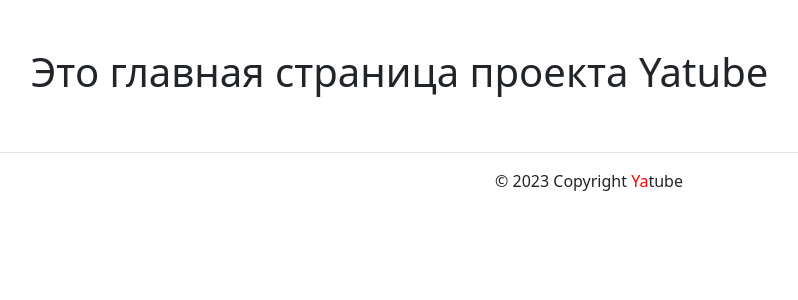
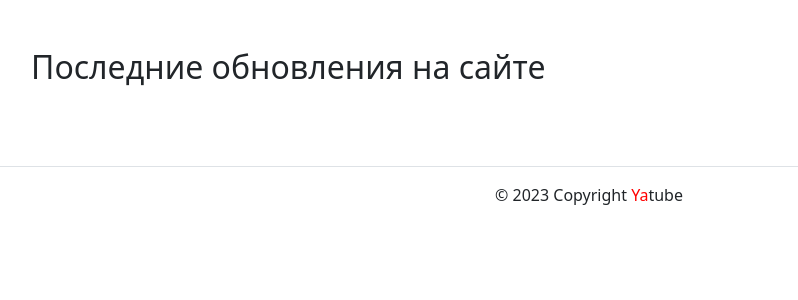
Before and after one commit to MPolskov/yatube_project, a Django app: page / in a window 1280 px wide. Shown: the part 56-356 px from the top of the page, without its empty margins (51-849 px from the left). Run offline with Django 3.2, Linux system fonts and the light colour scheme; data that the repository does not hold is empty; some libraries are stand-ins or nearby versions.

Commit message:
Подготовка к сдаче на ревью

```diff
--- a/yatube/posts/admin.py
+++ b/yatube/posts/admin.py
@@ -13,7 +13,7 @@ class PostAdmin(admin.ModelAdmin):
     list_editable = ('group',)
     search_fields = ('text',)
     list_filter = ('pub_date',)
-    empty_value_display = '-Пусто-'
+    empty_value_display = '-пусто-'
 
 
 admin.site.register(Post, PostAdmin)
--- a/yatube/posts/views.py
+++ b/yatube/posts/views.py
@@ -1,13 +1,12 @@
-from django.http import HttpResponse
 from django.shortcuts import render, get_object_or_404
 from .models import Post, Group
+
 
 def index(request):
     template = 'posts/index.html'
     posts = Post.objects.order_by('-pub_date')[:10]
     context = {
-        'title': 'Yatube',
-        'text': 'Это главная страница проекта Yatube',
+        'title': 'Последние обновления на сайте',
         'posts': posts,
     }
     return render(request, template, context)
@@ -18,9 +17,8 @@ def group_posts(request, slug):
     group = get_object_or_404(Group, slug=slug)
     posts = Post.objects.filter(group=group).order_by('-pub_date')[:10]
     context = {
-        'title': 'Группы Yatube',
+        'title': f'Записи сообщества {group}',
         'group': group,
         'posts': posts,
-        'text': 'Здесь будет информация о группах проекта Yatube'
     }
     return render(request, template, context)
--- a/yatube/templates/base.html
+++ b/yatube/templates/base.html
@@ -1,18 +1,15 @@
-<!DOCTYPE html> <!-- Используется html 5 версии -->
+<!DOCTYPE html>
 {% load static %}
-<html lang="ru"> <!-- Язык сайта - русский -->
+<html lang="ru">
   <head>
-    <meta charset="utf-8"> <!-- Кодировка сайта -->
-    <!-- Сайт готов работать с мобильными устройствами -->
+    <meta charset="utf-8">
     <meta name="viewport" content="width=device-width, initial-scale=1">
-    <!-- Загружаем фав-иконки -->
     <link rel="icon" href="img/fav/fav.ico" type="image">
     <link rel="apple-touch-icon" sizes="180x180" href="img/fav/apple-touch-icon.png">
     <link rel="icon" type="image/png" sizes="32x32" href="img/fav/favicon-32x32.png">
     <link rel="icon" type="image/png" sizes="16x16" href="img/fav/favicon-16x16.png">
     <meta name="msapplication-TileColor" content="#000">
     <meta name="theme-color" content="#ffffff">
-    <!-- Подключен файл со стандартными стилями бустрап -->
     <link rel="stylesheet" href="{% static 'css/bootstrap.min.css' %}">
     <title>{{title}}</title>
   </head>
@@ -21,12 +18,11 @@
       {% include 'includes/header.html' %}
     </header>
     <main>
-      {# {% include 'posts/index.html'%} #}
       {% block content %}
+        Контент не подгрузился
       {% endblock%}
-      {# {% include 'posts/group_list.html'%} #}
     </main>
-    <footer>
+    <footer class="border-top text-center py-3">
       {% include 'includes/footer.html' %}
     </footer>
   </body>
--- a/yatube/templates/includes/footer.html
+++ b/yatube/templates/includes/footer.html
@@ -1,10 +1,3 @@
 
 {% load static %}
-   <!-- Использованы классы бустрапа: -->
-    <!-- border-top: создаёт тонкую линию сверху блока -->
-    <!-- text-center: выравнивает текстовые блоки внутри блока по центру -->
-    <!-- py-3: контент внутри размещается с отступом сверху и снизу -->
-<footer class="border-top text-center py-3">
-    <!-- тег span используется для добавления нужных стилей отдельным участкам текста -->
-    <p>© 2023 Copyright <span style="color:red">Ya</span>tube</p>
-</footer>
+<p>© 2023 Copyright <span style="color:red">Ya</span>tube</p>
--- a/yatube/templates/includes/header.html
+++ b/yatube/templates/includes/header.html
@@ -1,12 +1,9 @@
 
 {% load static %}
- <!-- Использованы классы бустрапа для создания типовой навигации с логотипом -->
-      <!-- В дальнейшем тут будет создано полноценное меню -->
 <nav class="navbar navbar-light" style="background-color: lightskyblue">
   <div class="container">
     <a class="navbar-brand" href="{% url 'posts:index' %}">
       <img src="{% static 'img/logo.png' %}" width="30" height="30" class="d-inline-block align-top" alt="">
-        <!-- тег span используется для добавления нужных стилей отдельным участкам текста -->
       <span style="color:red">Ya</span>tube
     </a>
   </div>
--- a/yatube/templates/posts/group_list.html
+++ b/yatube/templates/posts/group_list.html
@@ -1,8 +1,8 @@
 {% extends 'base.html' %}
-
 {% block content %}
   <div class="container py-5">
-<h1>{{text}}</h1>
+    <h2>{{ title }}</h2>
+    <br>
     {% for post in posts %}
       {% if group == post.group %}
         <ul>
@@ -14,7 +14,6 @@
           </li>
         </ul>
         <p>{{ post.text }}</p>
-
         {% if not forloop.last %}<hr>{% endif %}
       {% endif %}
     {% endfor %}
--- a/yatube/templates/posts/index.html
+++ b/yatube/templates/posts/index.html
@@ -1,9 +1,8 @@
 {% extends 'base.html' %}
-
 {% block content %}
-        <!-- класс py-5 создает отступы сверху и снизу блока -->
   <div class="container py-5">
-        <h1>{{text}}</h1>
+    <h2>{{ title }}</h2>
+    <br>
     {% for post in posts %}
       <ul>
         <li>
```
Lines whose indentation alone changed are shown as unchanged.
